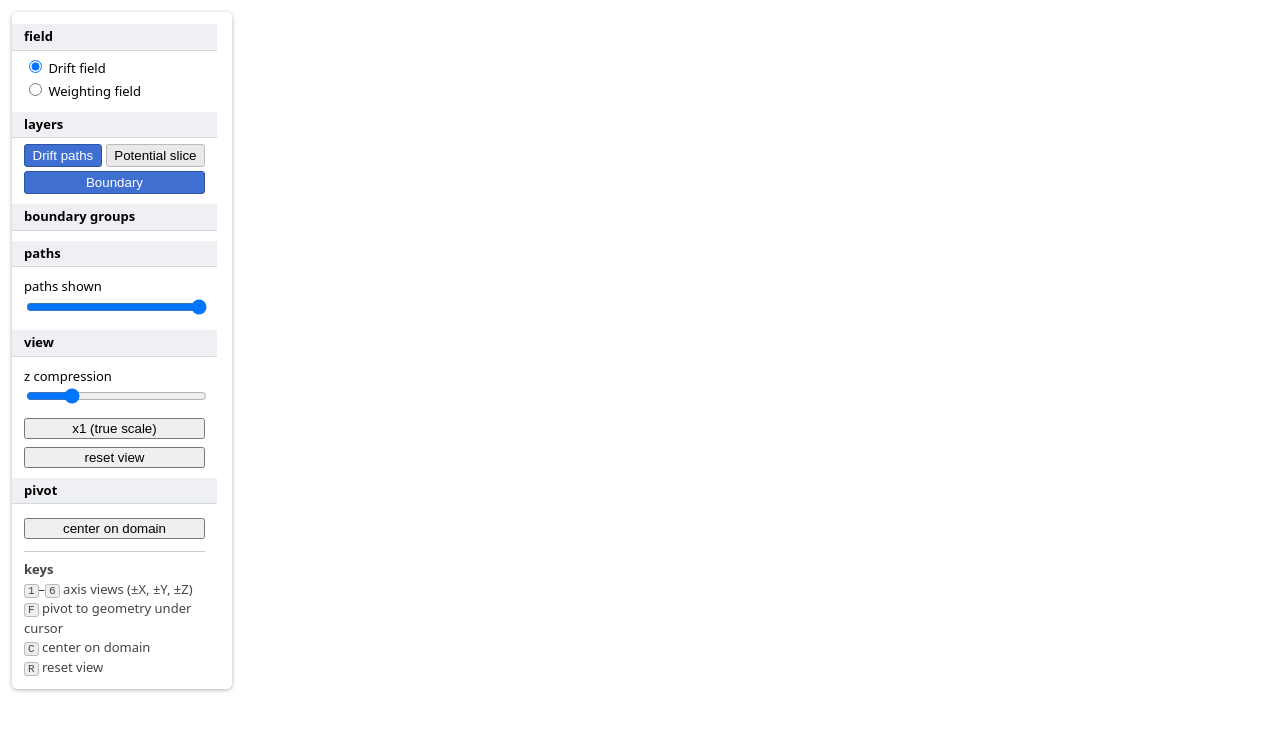
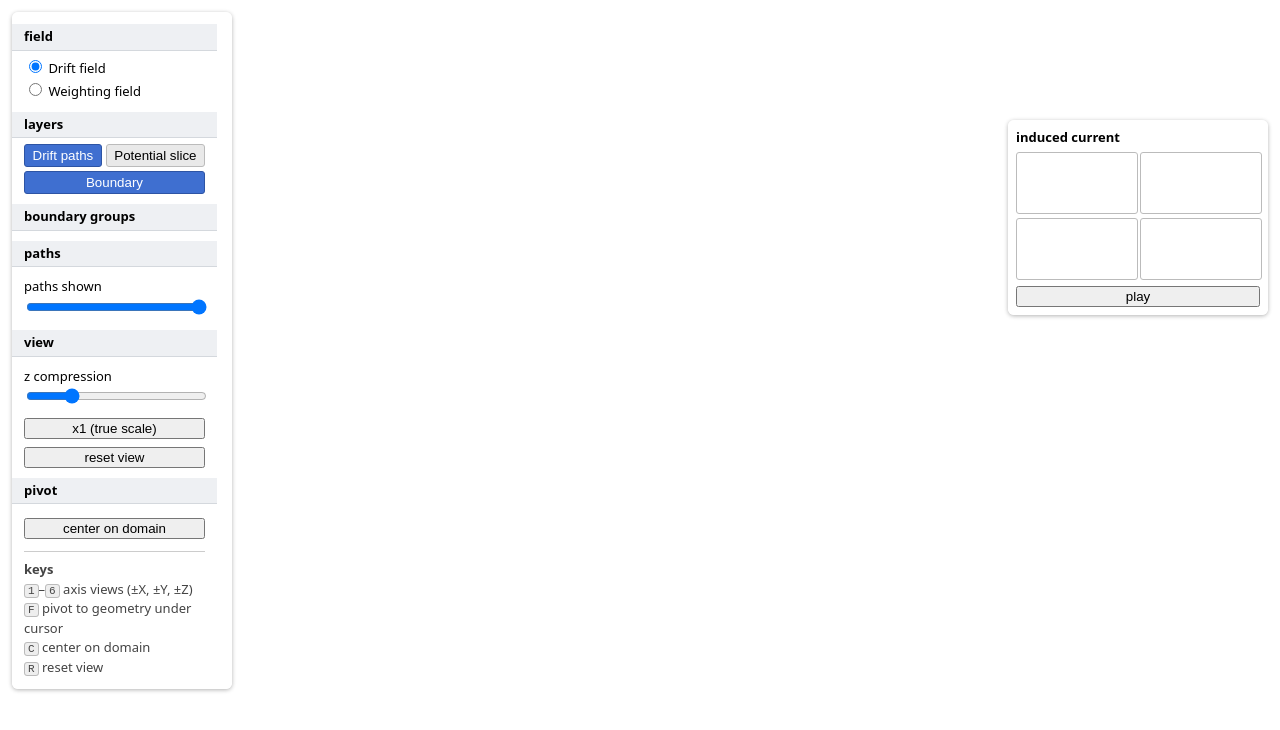
Before and after one commit to fanrado/pochoir_viewer, a website: page web/index.html in a window 1280 px wide. Drawn offline with nearby package versions, Linux system fonts and the light colour scheme; no server answers.

Commit message:
Add the induced-current panel shell

```diff
--- a/web/index.html
+++ b/web/index.html
@@ -101,6 +101,34 @@
     font: 11px monospace; background: #eee; border: 1px solid #bbb;
     border-radius: 3px; padding: 0 3px;
   }
+
+  /* The view cube is NOT a DOM element — it is a scissor viewport drawn
+     inside #view at SIZE_PX = 96, INSET_PX = 12 from the top-right
+     (viewcube.js:9-10). So this panel clears it at 12 + 96 + 12 = 120px.
+     Changing either constant means changing this offset. */
+  #current-panel {
+    position: fixed; top: 120px; right: 12px; width: 260px; padding: 8px;
+    background: rgba(255, 255, 255, 0.92); border-radius: 6px;
+    box-shadow: 0 1px 4px rgba(0, 0, 0, 0.3);
+    box-sizing: border-box;
+    /* MANDATORY. The cube sits directly above and orbit runs on the whole
+       canvas, so a drag starting on the panel's padding or grid gaps would
+       otherwise be swallowed here instead of rotating the scene. Only the
+       interactive children opt back in. */
+    pointer-events: none;
+  }
+  #current-grid {
+    display: grid; grid-template-columns: 1fr 1fr; gap: 4px; margin-top: 4px;
+  }
+  /* The 2x2 grid mirrors the pixels in space: the central pixel is at the
+     origin corner, the x-neighbour beside it, the y-neighbour below it, and
+     the diagonal neighbour opposite. */
+  #current-grid canvas {
+    width: 100%; height: 60px; display: block;
+    background: #fff; border: 1px solid #bbb; border-radius: 3px;
+    pointer-events: auto;
+  }
+  #current-play { width: 100%; margin-top: 6px; pointer-events: auto; }
 
   #readout {
     position: fixed; bottom: 12px; left: 12px; padding: 8px 10px; min-height: 1em;
@@ -228,6 +256,17 @@
   </div>
 </div>
 
+<div id="current-panel">
+  <b>induced current</b>
+  <div id="current-grid">
+    <canvas id="current-central" aria-label="central pixel"></canvas>
+    <canvas id="current-neighbor-x" aria-label="x-neighbour pixel"></canvas>
+    <canvas id="current-neighbor-y" aria-label="y-neighbour pixel"></canvas>
+    <canvas id="current-diagonal" aria-label="diagonal neighbour pixel"></canvas>
+  </div>
+  <button id="current-play">play</button>
+</div>
+
 <div id="readout"></div>
 
 <script type="module" src="viewer.js"></script>
```
